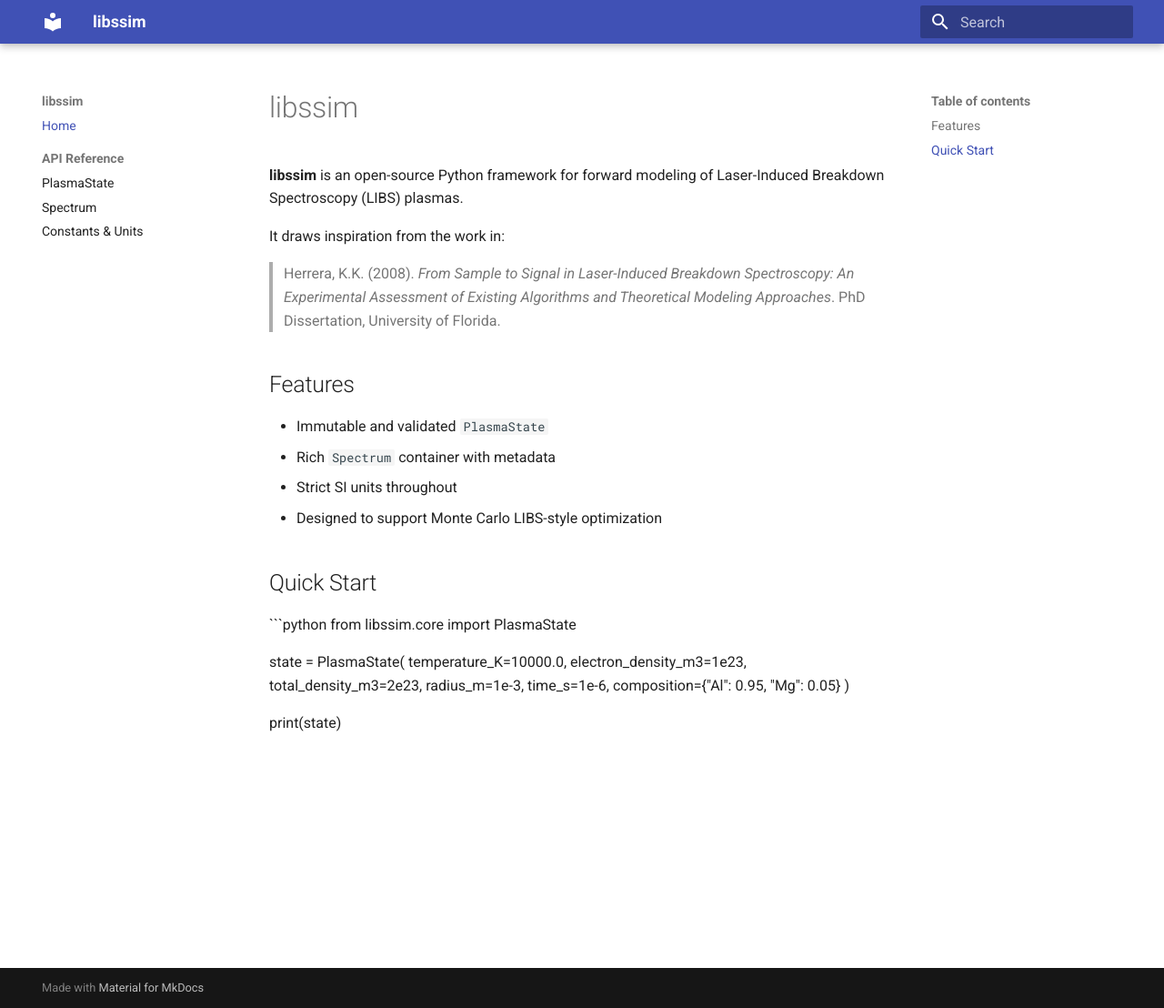
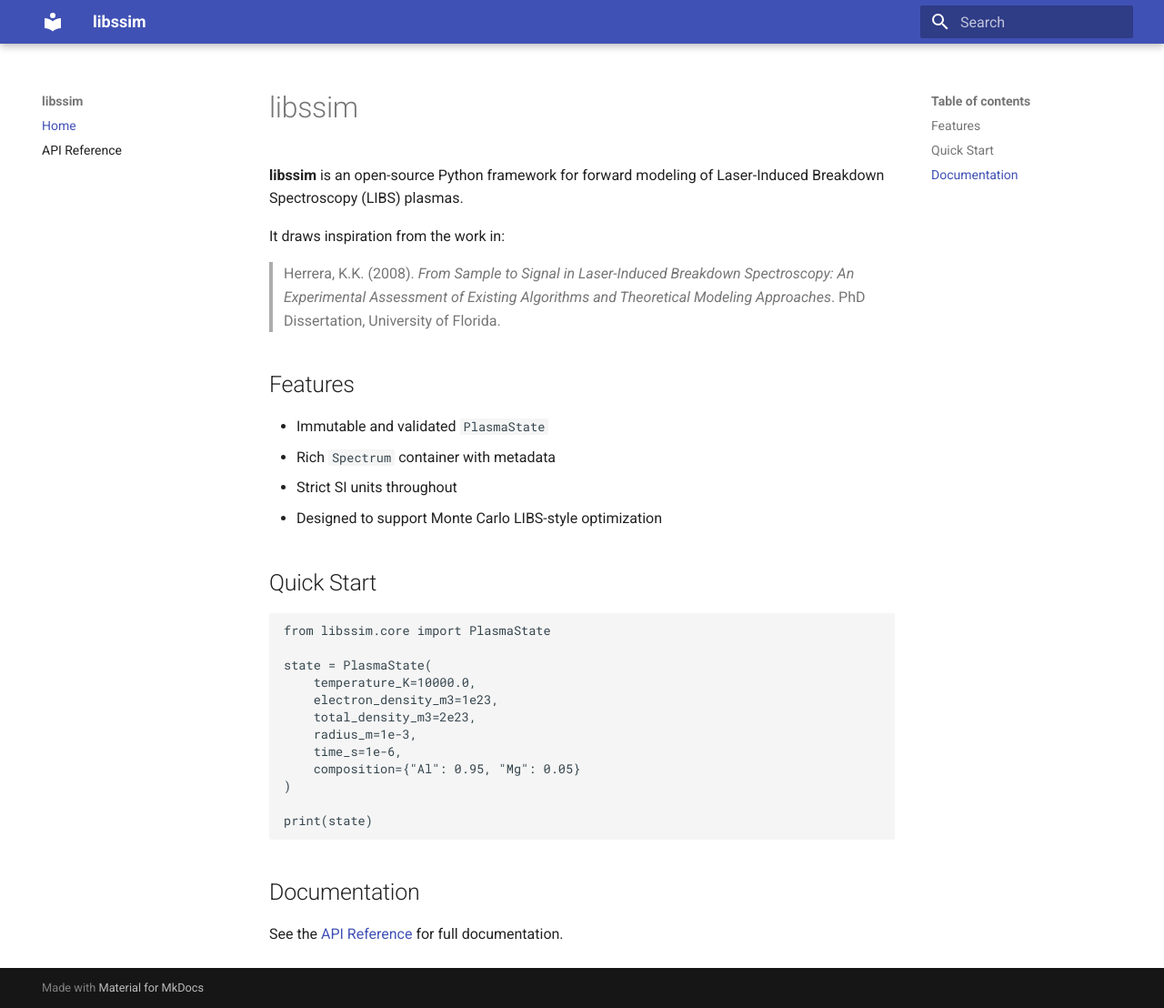
Before and after one commit to paigeandersonn/LIBS_Simulation, an MkDocs documentation site: the page built from docs/index.md, in a window 1280 px wide and 1108 px high. Shown: the whole window at 91% size. Built offline with MkDocs 1.6.1 and Material for MkDocs 9.7.7, drawn with Linux system fonts in a browser that asks for light colours.

Commit message:
attempting documentation fix again:)

````diff
--- a/docs/index.md
+++ b/docs/index.md
@@ -28,3 +28,8 @@ state = PlasmaState(
 )
 
 print(state)
+```
+
+## Documentation
+
+See the [API Reference](reference.md) for full documentation.
--- a/mkdocs.yml
+++ b/mkdocs.yml
@@ -1,15 +1,9 @@
 site_name: libssim
-site_description: Forward modeling framework for Laser-Induced Breakdown Spectroscopy
 
 theme:
   name: material
   palette:
-    - scheme: default
-      primary: indigo
-      accent: indigo
-  features:
-    - navigation.sections
-    - navigation.expand
+    primary: indigo
 
 plugins:
   - search
@@ -18,12 +12,8 @@ plugins:
         python:
           options:
             show_root_heading: true
-            show_source: true
             docstring_style: numpy
 
 nav:
   - Home: index.md
-  - API Reference:
-      - PlasmaState: reference/plasma_state.md
-      - Spectrum: reference/spectrum.md
-      - Constants & Units: reference/constants_units.md
+  - API Reference: reference.md
````
Also changed, not shown: docs/reference/constants_units.md (deleted, +0 -4 lines), docs/reference/plasma_state.md (deleted, +0 -3 lines), docs/reference/reference.md (added, +14 -0 lines), docs/reference/spectrum.md (deleted, +0 -3 lines).
